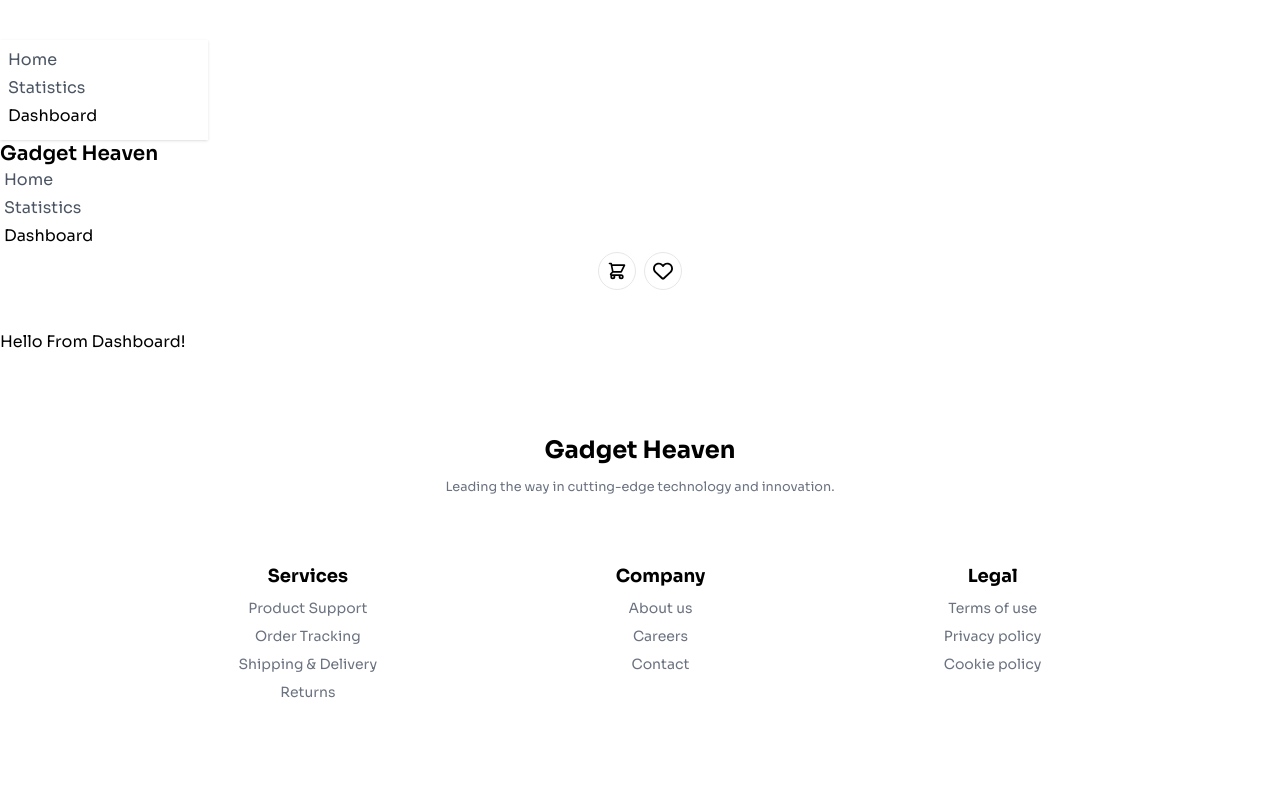
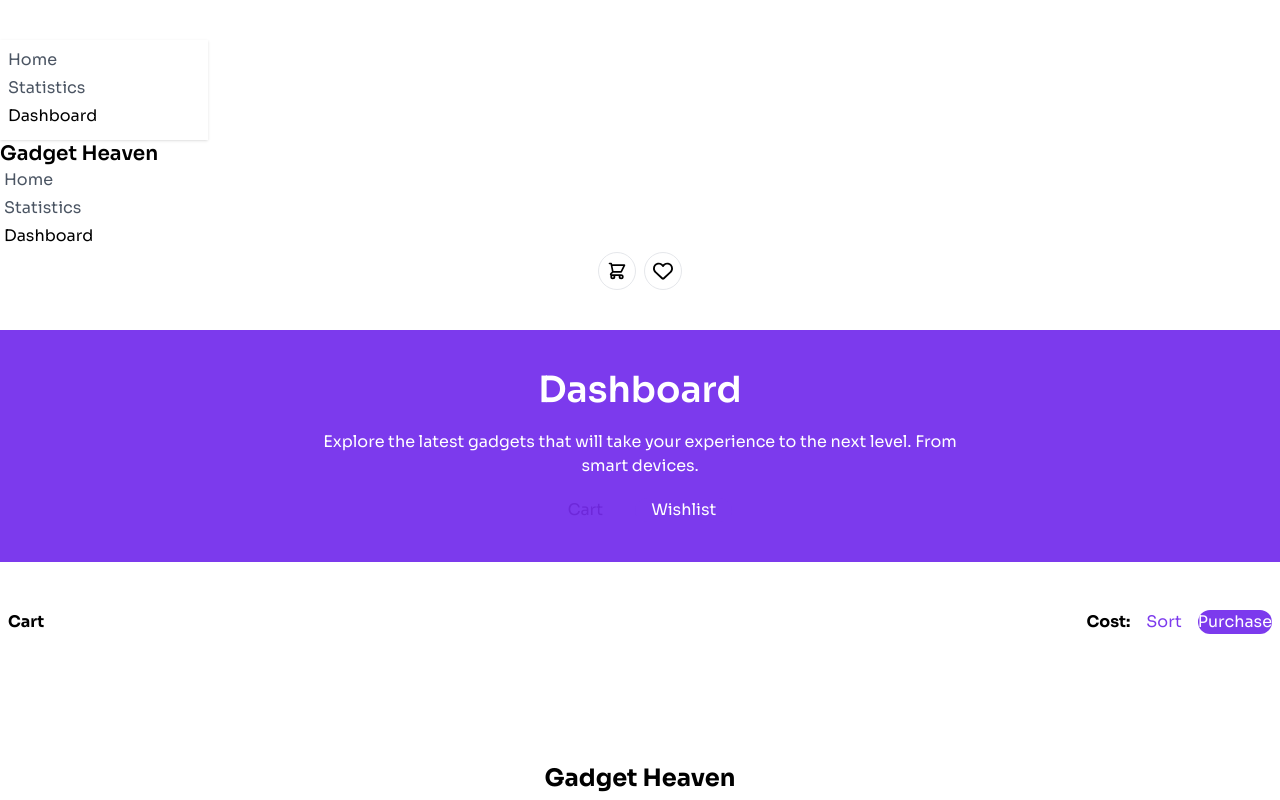
Before and after one commit to sifathossain-ai/Assignment8-Gadget-Heaven, a React (Vite) app: page /dashboard in a window 1280 px wide. Shown: the top 800 px of the page. Built offline with nearby package versions, Linux system fonts and the light colour scheme.

Commit message:
Add more funtionalities

```diff
--- a/package.json
+++ b/package.json
@@ -16,6 +16,8 @@
     "react-dom": "^19.1.1",
     "react-icons": "^5.5.0",
     "react-router-dom": "^7.8.0",
+    "react-tabs": "^6.1.0",
+    "recharts": "^3.1.2",
     "sort-by": "^1.2.0"
   },
   "devDependencies": {
--- a/src/components/Dashboard/Dashboard.jsx
+++ b/src/components/Dashboard/Dashboard.jsx
@@ -3,7 +3,26 @@ import React from 'react';
 const Dashboard = () => {
     return (
         <div>
-            <h2>Hello From Dashboard!</h2>
+            <div className='bg-violet-600 '>
+                <div className='text-center space-y-5 text-white container mx-auto py-10'>
+                    <h2 className='text-2xl md:text-4xl font-semibold'>Dashboard</h2>
+                    <p>Explore the latest gadgets that will take your experience to the next level. From <br />smart devices.</p>
+                    <div className=''>
+                        <button className='border-none shadow-none btn btn-sm mr-3 px-5 rounded-full text-violet-700'>Cart</button>
+                        <button className='btn shadow-none bg-violet-600 text-white btn-sm px-4 rounded-full'>Wishlist</button>
+                    </div>
+                </div>
+            </div>
+            <div className='container mx-auto py-12 px-2'>
+                <div className='flex items-center gap-2 md:gap-4 text-sm'>
+                    <h2 className='flex-1 md:text-base font-bold'>Cart</h2>
+                    <h2 className='md:text-base font-bold'>Cost: </h2>
+                    <button className='btn btn-sm md:text-base font-normal rounded-full border-violet-700 text-violet-600'>Sort
+
+                    </button>
+                    <button className='btn btn-sm md:text-base font-normal rounded-full border-none bg-violet-600 text-white'>Purchase</button>
+                </div>
+            </div>
         </div>
     );
 };
--- a/src/components/Details/Details.jsx
+++ b/src/components/Details/Details.jsx
@@ -28,13 +28,13 @@ const Details = () => {
      */
 
     return (
-        <div className='mb-[500px] md:mb-96'>
+        <div className='mb-[450px] md:mb-96'>
             <div className='text-center space-y-10 bg-violet-500 text-white h-[400px] md:h-[463px] py-7 px-2 md:py-10'>
                 <div className='space-y-4'>
                     <h2 className='text-2xl md:text-4xl font-semibold'>Product Details</h2>
-                    <p>Explore the latest gadgets that will take your experience to the next level. From smart devices to <br />the coolest accessories, we have it all!</p>
+                    <p>Explore the latest gadgets that will take your experience to the next level. From <br />smart devices</p>
                 </div>
-                <div className='w-full md:max-w-7xl h-[567px] bg-white border border-gray-50 mx-auto rounded-xl md:flex gap-6 items-center p-5 md:p-7'>
+                <div className='container h-[567px] bg-white border border-gray-50 mx-auto rounded-xl md:flex gap-6 items-center p-5 md:p-7'>
                     <div className='md:w-5/12'>
                         <img className='rounded-xl md:h-[510px] object-cover' src={product_image} alt="" />
                     </div>
@@ -58,7 +58,7 @@ const Details = () => {
                             <FaRegStar></FaRegStar>
                         </div>
                         <div className='flex items-center gap-4'>
-                            <button className='btn btn-sm rounded-full bg-violet-500 text-white'> Add To Cart <GrCart className='h-3.5 w-3.5'></GrCart></button>
+                            <button className='btn btn-sm rounded-full bg-violet-500 text-white border-none'> Add To Cart <GrCart className='h-3.5 w-3.5'></GrCart></button>
                             <div className='border p-2 rounded-full'><FaRegHeart></FaRegHeart></div>
                         </div>
                     </div>
--- a/src/components/Home/Home.jsx
+++ b/src/components/Home/Home.jsx
@@ -2,8 +2,10 @@ import React from 'react';
 import Navbar from '../Navbar/Navbar';
 import Banner from '../Banner/Banner';
 import Products from '../Products/Products';
+import { useParams } from 'react-router-dom';
 
 const Home = () => {
+    // console.log(category);
     return (
         <div>
             <div className='h-[620px] md:h-[1000px] lg:h-[1450px]'>
--- a/src/components/Navbar/Navbar.jsx
+++ b/src/components/Navbar/Navbar.jsx
@@ -23,7 +23,9 @@ const Navbar = () => {
                         {Links}
                     </ul>
                 </div>
-                <a className="btn btn-ghost text-lg md:text-xl font-semibold">Gadget Heaven</a>
+                <NavLink to={'/'} className="btn btn-ghost text-lg md:text-xl font-semibold">
+                    Gadget Heaven
+                </NavLink>
             </div>
             <div className="navbar-center hidden lg:flex">
                 <ul className="menu menu-horizontal px-1">
--- a/src/components/Products/Products.jsx
+++ b/src/components/Products/Products.jsx
@@ -3,29 +3,48 @@ import Product from '../Product/Product';
 import { FaChevronDown } from "react-icons/fa";
 import { Link, NavLink } from 'react-router-dom';
 import './Products.css';
+import ErrorPage from '../ErrorPage/ErrorPage';
 
 const Products = () => {
     const [products, setProducts] = useState([]);
+    const [allProducts, setAllProducts] = useState([]);
 
     useEffect(() => {
-        fetch('gadget.json')
+        fetch('/gadget.json')
             .then(res => res.json())
-            .then(data => setProducts(data))
+            .then(data => {
+                setProducts(data)
+                setAllProducts(data)
+            })
     }, [])
+
+    const handleLink = (category) => {
+        const items = allProducts.filter(product => product.category === category);
+        (category === 'All') ? setProducts(allProducts) : setProducts(items);
+    }
+
     return (
         <div className='md:flex gap-4'>
             <div>
                 <div className="dropdown dropdown-bottom mb-5 md:mb-0">
-                    <div tabIndex={0} role="button" className="btn flex items-center gap-2 border none bg-purple-600 rounded-full text-white">Products
-                        <FaChevronDown></FaChevronDown>
-                    </div>
+                    <NavLink to={'/'}>
+                        <div tabIndex={0} role="button" className="btn flex items-center gap-2 border none bg-purple-600 rounded-full text-white" onClick={() => handleLink('All')}>Products
+                            <FaChevronDown></FaChevronDown>
+                        </div>
+                    </NavLink>
                     <ul tabIndex={0} className="dropdown-content menu bg-base-100 rounded-box z-1 w-36 md:w-30 lg:w-36 p-1 shadow-sm">
-                        <li><NavLink>Laptops</NavLink></li>
-                        <li><NavLink>Phones</NavLink></li>
-                        <li><NavLink>Accessories</NavLink></li>
-                        <li><NavLink>Watches</NavLink></li>
-                        <li><NavLink>MacBook</NavLink></li>
-                        <li><NavLink>IPhone</NavLink></li>
+                        <li><NavLink onClick={() => handleLink('Laptops')} to={`/category/${'laptops'}`}>Laptops</NavLink></li>
+
+                        <li><NavLink onClick={() => handleLink('Phone')} to={`/category/${'phone'}`} >Phones</NavLink></li>
+
+                        <li><NavLink onClick={() => handleLink('Accessories')} to={`/category/${'accessories'}`} >Accessories</NavLink></li>
+
+                        <li><NavLink onClick={() => handleLink('Watches')} to={`/category/${'watches'}`} >Watches</NavLink></li>
+
+                        <li><NavLink onClick={() => handleLink('MacBook')} to={`/category/${'macbook'}`}>MacBook</NavLink></li>
+
+                        <li><NavLink onClick={() => handleLink('IPhone')} to={`/category/${'iphone'}`}>IPhone</NavLink></li>
+
                     </ul>
                 </div>
             </div>
--- a/src/components/Statistics/Statistics.jsx
+++ b/src/components/Statistics/Statistics.jsx
@@ -3,7 +3,17 @@ import React from 'react';
 const Statistics = () => {
     return (
         <div>
-            <h2>Hello From Statistics!</h2>
+            <div className='bg-violet-600 '>
+                <div className='text-center space-y-5 text-white container mx-auto py-10'>
+                    <h2 className='text-2xl md:text-4xl font-semibold'>Statistics</h2>
+                    <p>Explore the latest gadgets that will take your experience to the next level. From <br />smart devices.</p>
+                </div>
+            </div>
+            <div className='container mx-auto py-12 px-2'>
+                <div className='text-sm'>
+                    <h2 className='md:text-base font-bold'>Cart</h2>
+                </div>
+            </div>
         </div>
     );
 };
--- a/src/main.jsx
+++ b/src/main.jsx
@@ -26,7 +26,11 @@ const router = createBrowserRouter([
       {
         path: '/details/:product_id',
         element: <Details></Details>,
-        loader: () => fetch('gadget.json'),
+        loader: () => fetch('/gadget.json'),
+      },
+      {
+        path: '/category/:Category',
+        element: <Home></Home>,
       },
       {
         path: '/statistics',
```
Also changed, not shown: 1 other file (tests, documents, lock files or other folders).
